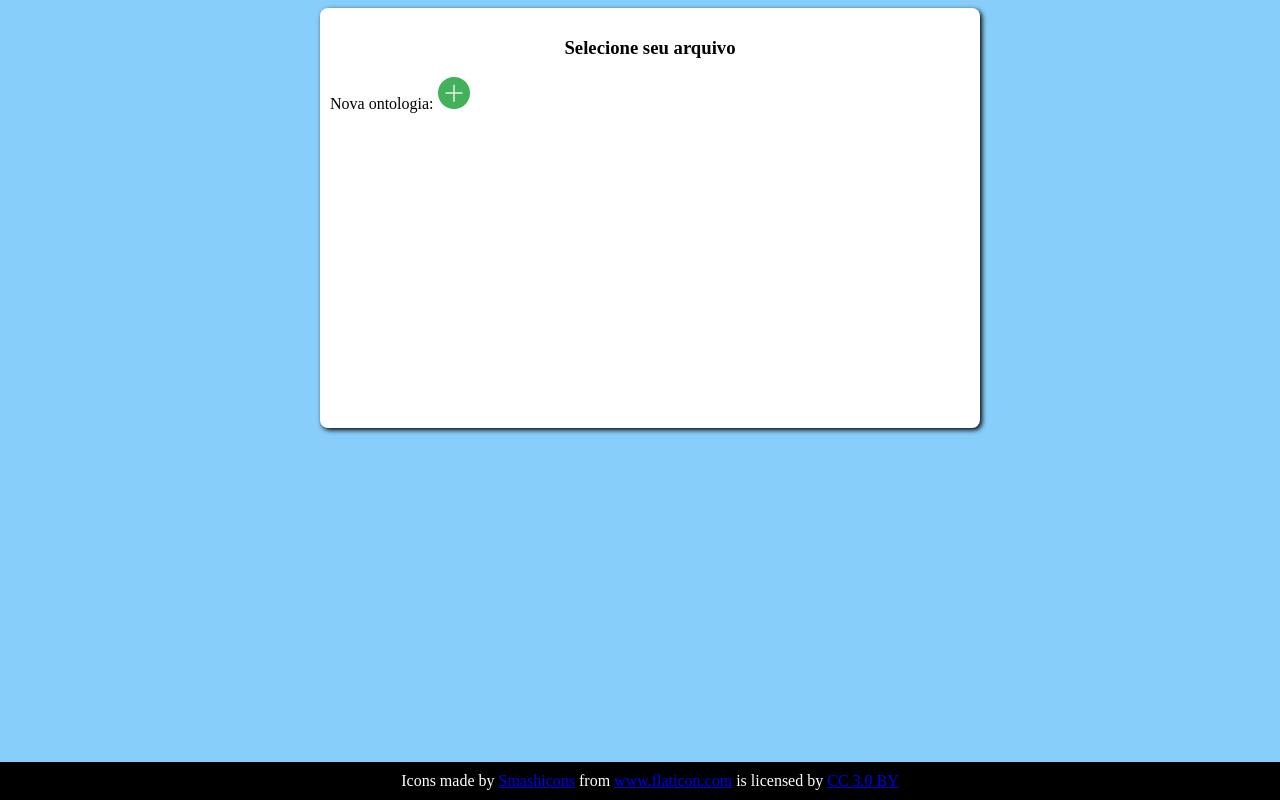
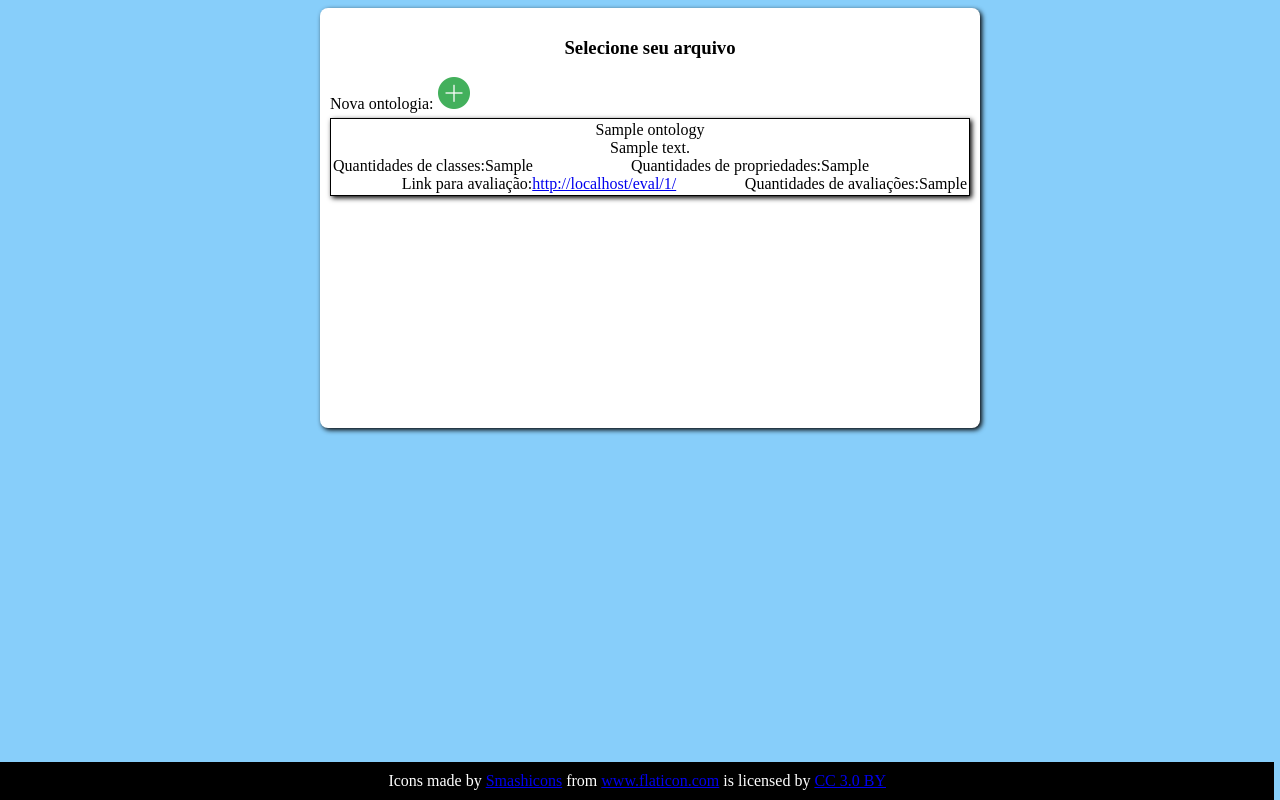
Before and after one commit to CaioViktor/ontoval, a Flask app: page / in a window 1280 px wide. Run offline with Flask 2, Linux system fonts and the light colour scheme; a database or web service that is not in the repository returns one stand-in record (values such as "Sample title").

Commit message:
colhendo avaliação

```diff
--- a/server.py
+++ b/server.py
@@ -2,20 +2,29 @@ import os
 from flask import Flask,render_template,request, redirect, url_for
 import ontology as ont
 import pymongo
+import json
+from ast import literal_eval
+
 
 
 NAME_DB = "ontoval"
 CONFIG_COLL = "config"
 ONTO_COLL = "ontologies"
+EVAL_COLL = "evaluations"
 
 
 mongo = pymongo.MongoClient("mongodb://localhost:27017/")
 
 
 db = mongo[NAME_DB]
+
 onto_coll = db[ONTO_COLL]
 onto_coll.insert_one({'id':'-1'})
 onto_coll.delete_one({'id':'-1'})
+
+eval_coll = db[EVAL_COLL]
+eval_coll.insert_one({'id':'-1'})
+eval_coll.delete_one({'id':'-1'})
 
 config_coll = db[CONFIG_COLL]
 
@@ -24,11 +33,12 @@ if config_coll.find_one() is None:
 
 app = Flask(__name__)
 app.config['UPLOAD_FOLDER'] = "static/ontologies"
+app.config['JSON_FOLDER'] = "static/js"
 
 @app.route("/")
 def index():
 	ontologies = []
-	cur = onto_coll.find()
+	cur = onto_coll.find({},{"evaluations":0,"classes": 0,"properties": 0})
 	for ontology in cur:
 		ontologies.append(ontology)
 	return render_template("index.html",ontologies=ontologies)
@@ -41,13 +51,13 @@ def new():
 @app.route("/newConfirm",methods=['POST'])
 def newConfirm():
 	id_ontology = (config_coll.find_one())['id_ontology']
-	ontologia = {"id":id_ontology,"name":request.form['nome'],"descrition":request.form['descricao'],"file":"","image":"","qtd_classes":0,"qtd_properties":0,"qtd_evaluations":0,"classes":{},"properties":{},"evaluations":{}}
+	ontologia = {"id":id_ontology,"name":request.form['nome'],"description":request.form['descricao'],"file":"","image":"","qtd_classes":0,"qtd_properties":0,"qtd_evaluations":0,"classes":{},"properties":{}}
 
 	ontologia_file = request.files['ontologia']
 	ext_ontologia = ontologia_file.filename.split(".")[1]
 	ontologia_file_name = str(id_ontology)+"."+ext_ontologia
 	ontologia_file_path = os.path.join(app.config['UPLOAD_FOLDER'],ontologia_file_name)
-	ontologia_file.save(os.path.join(ontologia_file_path))
+	ontologia_file.save(ontologia_file_path)
 	ontologia["file"] = ontologia_file_path
 
 	if "foto" in request.files:
@@ -75,5 +85,189 @@ def newConfirm():
 
 	return redirect(url_for("index"))
 
+@app.route("/eval/<ontology_id>/")
+def eval_user(ontology_id):
+	ontology_id = int(ontology_id)
+	ontologia = onto_coll.find_one({'id':ontology_id},{'id':1,'name':1,'description':1})
+	#eval_coll.insert_one(evaluation)
+
+	return render_template("eval_user.html",ontology = ontologia)
+
+@app.route("/eval/<ontology_id>/confirm",methods=['POST'])
+def eval_user_confirm(ontology_id):
+	ontology_id = int(ontology_id)
+	evaluations = eval_coll.find({'ontology_id':ontology_id}).count()
+	eval_id = int(evaluations) + 1
+	evaluation = {'eval_id':eval_id,'ontology_id':ontology_id,'name':request.form['nameE'],'age':int(request.form['age']),'expert_domain':int(request.form['expert_domain']),'expert_ontology':int(request.form['expert_ontology']),'classes':[],'properties':[],'general':[],'completed':False}
+
+
+
+	#print(evaluation)
+	eval_coll.insert_one(evaluation)
+
+	return redirect(url_for("eval",ontology_id=ontology_id,user=eval_id))
+
+
+@app.route("/eval/<ontology_id>/<user>/")
+def eval(ontology_id,user):
+	ontology_id = int(ontology_id)
+	ontologia = onto_coll.find_one({'id':ontology_id})
+
+	#print(ontologia['properties'])
+
+	user = int(user)
+	avaliacao = eval_coll.find_one({'eval_id': user,'ontology_id':ontology_id})
+
+	if avaliacao['completed'] :
+		return redirect(url_for("done"))
+
+	status = 0 #falta avaliar classes
+	indice = len(avaliacao['classes'])
+	termo = {}
+
+	if len(avaliacao['classes']) == ontologia['qtd_classes']:
+		if len(avaliacao['properties']) == ontologia['qtd_properties']:
+			if len(avaliacao['general']) == 1:
+				status = 1 #concluido
+				return redirect(url_for("done"))
+			else:
+				status = 2 #falta avaliacao geral
+				indice = 0
+		else:
+			status = 3 #falta avaliar propriedades
+			indice = len(avaliacao['properties'])
+			termo = ontologia['properties'][list(ontologia['properties'])[indice]]
+	else:
+		termo = ontologia['classes'][list(ontologia['classes'])[indice]]
+
+	indices = {'classes':[len(avaliacao['classes']),ontologia['qtd_classes']],'properties':[len(avaliacao['properties']),ontologia['qtd_properties']],'general':[len(avaliacao['general']),1]}
+
+	questoes = json.load(open(os.path.join(app.config['JSON_FOLDER'],"questions.json"), encoding='utf-8'))
+	return render_template("eval.html",status=status,ontologia=ontologia,questions=questoes,termo=termo,indices=indices,user=user)
+
+@app.route("/eval/<ontology_id>/<user>/confirm",methods=['POST'])
+def eval_confirm(ontology_id,user):
+	ontology_id = int(ontology_id)
+	user = int(user)
+	#print("1")
+	termo = literal_eval(request.form['termo'])
+	#print("1.5")
+	status = int(request.form['status'])
+	#print("2")
+	avaliacao = eval_coll.find_one({'eval_id': user,'ontology_id':ontology_id})
+	#print("3")
+	evaluation_termo = {'score':0,'observation':request.form['observation']}
+
+	score_total = 0;
+	score_reached = 0;
+
+	if status == 0: #Classe
+		#print("3.1")
+		evaluation_termo['id'] = termo['id']
+		evaluation_termo['c1'] = int(request.form['c1'])
+		evaluation_termo['c2'] = int(request.form['c2'])
+		evaluation_termo['c3'] = int(request.form['c3'])
+		evaluation_termo['score_parents'] = 0
+		evaluation_termo['score_dataProperties'] = 0
+		evaluation_termo['score_objectProperties'] = 0
+
+		score_total = 3
+		score_reached = evaluation_termo['c1'] + evaluation_termo['c2'] + evaluation_termo['c3']
+
+		evaluation_termo['parents'] = []
+		for parent in termo['mae']:
+			evaluation_termo['parents'].append([parent,int(request.form['m'+parent])])
+			score_total = score_total + 1
+			score_reached = score_reached + int(request.form['m'+parent])
+			evaluation_termo['score_parents'] = evaluation_termo['score_parents'] + 1/len(termo['mae'])
+
+		evaluation_termo['dataTypeProperties'] = []
+		for dp in termo['dataTypeProperties']:
+			evaluation_termo['dataTypeProperties'].append([dp,int(request.form['a'+dp])])
+			score_total = score_total + 1
+			score_reached = score_reached + int(request.form['a'+dp])
+			evaluation_termo['score_dataProperties'] = evaluation_termo['score_dataProperties'] + 1/len(termo['dataTypeProperties'])
+
+		evaluation_termo['objectProperties'] = []
+		for op in termo['objectProperties']:
+			evaluation_termo['objectProperties'].append([op,int(request.form['r'+op])])
+			score_total = score_total + 1
+			score_reached = score_reached + int(request.form['r'+op])
+			evaluation_termo['score_objectProperties'] = evaluation_termo['score_objectProperties'] + 1/len(termo['objectProperties'])
+
+		evaluation_termo['score'] = score_reached/score_total
+
+		avaliacao['classes'].append(evaluation_termo)
+	elif status == 3: #Propriedade
+		#print("3.2")
+
+		evaluation_termo['id'] = termo['id']
+		evaluation_termo['p1'] = int(request.form['p1'])
+		evaluation_termo['p2'] = int(request.form['p2'])
+		evaluation_termo['p3'] = int(request.form['p3'])
+		evaluation_termo['p5'] = int(request.form['p5'])
+		evaluation_termo['score_parents'] = 0
+		evaluation_termo['score_range'] = 0
+
+		score_total = 4
+		score_reached = evaluation_termo['p1'] + evaluation_termo['p2'] + evaluation_termo['p3'] + evaluation_termo['p5']
+		#print("3.2.1")
+		evaluation_termo['parents'] = []
+		for parent in termo['mae']:
+			evaluation_termo['parents'].append([parent,int(request.form['m'+parent])])
+			score_total = score_total + 1
+			score_reached = score_reached + int(request.form['m'+parent])
+			evaluation_termo['score_parents'] = evaluation_termo['score_parents'] + 1/len(termo['mae'])
+		#print("3.2.2")
+		evaluation_termo['range'] = []
+		for dp in termo['range']:
+			nameC = 'r'+dp
+			#print("3.2.2.1")
+			if termo['type'] == 'owl:DatatypeProperty':
+				#print("Entrou")
+				nameC= 'r'+ dp.replace(".","").replace("/","").replace(":","").replace("#","")
+			#print("3.2.2.2")
+			#print(nameC)
+			evaluation_termo['range'].append([dp,int(request.form[nameC])])
+			#print("3.2.2.3")
+			score_total = score_total + 1
+			score_reached = score_reached + int(request.form[nameC])
+			#print("3.2.2.4")
+			evaluation_termo['score_range'] = evaluation_termo['score_range'] + 1/len(termo['range'])
+
+
+		#print("3.2.3")
+		evaluation_termo['score'] = score_reached/score_total
+		print(avaliacao)
+		avaliacao['properties'].append(evaluation_termo)
+		#return render_template("print.html",mensagem=avaliacao)
+
+
+	elif status == 2: #Geral
+		print("3.3")
+		evaluation_termo['g1'] = int(request.form['g1'])
+		evaluation_termo['g2'] = int(request.form['g2'])
+		evaluation_termo['g3'] = int(request.form['g3'])
+		evaluation_termo['g4'] = int(request.form['g4'])
+		evaluation_termo['g5'] = int(request.form['g5'])
+		evaluation_termo['g6'] = int(request.form['g6'])
+		evaluation_termo['score']= (evaluation_termo['g1'] + evaluation_termo['g2'] + evaluation_termo['g3'] + evaluation_termo['g4'] + evaluation_termo['g5'] + evaluation_termo['g6'])/6
+
+		avaliacao['general'].append(evaluation_termo)
+		avaliacao['completed'] = True
+
+		eval_coll.replace_one({'eval_id': user,'ontology_id':ontology_id},avaliacao)
+		ontologia = onto_coll.find_one({'id':ontology_id},{'qtd_evaluations':1})
+		qtd = ontologia['qtd_evaluations'] +1
+		onto_coll.update_one({'id':ontology_id},{'$set':{'qtd_evaluations':qtd}})
+
+		return redirect(url_for("done"))
+	#print("4")
+	eval_coll.replace_one({'eval_id': user,'ontology_id':ontology_id},avaliacao)
+	return redirect(url_for("eval",ontology_id=ontology_id,user=user))
+	#return render_template("print.html",mensagem=avaliacao)
+@app.route("/done")
+def done():
+	return render_template("done.html")
 if __name__ == "__main__":
 	app.run(host='0.0.0.0')
--- a/static/css/style.css
+++ b/static/css/style.css
@@ -1,5 +1,6 @@
 body{
 	background-color: #87CEFA;
+	font-family: "Bookman";
 }
 .content{
 	background-color: white;
@@ -12,8 +13,7 @@ body{
 	position: absolute;
 	left:25%;
 	min-height: 50%;
-	min-width:50%;
-	max-width:50%;
+	width:50%;
 }
 #listaDiv{
 	position: absolute;
@@ -52,10 +52,50 @@ footer{
 	position: absolute;
 	bottom: 0%;
 	left: 0%;
-	width: 100%;
+	width: 98%;
 	padding: 10px 10px 10px 10px ;
 }
 #aviso{
 	color: red;
 	font-size: 10px;
 }
+.listOntologias{
+	border:1px solid #000000;
+	-moz-box-shadow:2px 2px 5px #000000;
+	-webkit-box-shadow:2px 2px 5px #000000;
+	margin-top: 5px;
+	padding: 2px 2px 2px 2px;
+}
+.Rleft{
+	float: left;
+}
+.Rcenter{
+	float:  center;
+}
+.Rright{
+	float:  right;
+}
+.side{
+	position: fixed;
+	top:0%;
+	height: 100%;
+	width: 20%;
+
+	background-color: white;
+	-moz-border-radius: 8px 8px 8px 8px;
+	-webkit-border-radius: 8px 8px 8px 8px;
+	padding: 10px 10px 10px 10px;
+	box-shadow:2px 2px 5px #000000;
+	-moz-box-shadow:2px 2px 5px #000000;
+	-webkit-box-shadow:2px 2px 5px #000000;
+}
+#indice{
+	left: 0%;
+}
+#info{
+	right: 0%;
+}
+#info div{
+	height: 50%;
+	width:10%;
+}
--- a/templates/index.html
+++ b/templates/index.html
@@ -9,6 +9,21 @@
 		<div class = "content">
 			<center><h3>Selecione seu arquivo</h3></center>
 			<div id="divNovaOnto">Nova ontologia: <a href="{{url_for('new')}}"><img id="plus" src="{{url_for('static',filename='img/plus.png')}}"></a></div>
+			{% if ontologies|length > 0 %}
+				{% for ontologia in ontologies %}
+					<div id="{{ontologia['id']}}" class="listOntologias">
+						<center>
+							{{ontologia.name}}<br/>
+							{{ontologia.description}}<br/>
+							<span class="Rleft">Quantidades de classes:{{ontologia.qtd_classes}}</span><span class="Rcenter">Quantidades de propriedades:{{ontologia.qtd_properties}}</span><span class="Rright">Quantidades de avaliações:{{ontologia.qtd_evaluations}}</span><br>
+							<span>Link para avaliação:</span><a href="{{url_for('eval_user',ontology_id=ontologia.id)}}">{{url_for('eval_user',ontology_id=ontologia.id,_external=True)}}</a>
+						</center>
+
+					</div>
+				{%endfor%}
+			{% else %}
+				Nenuma ontologia cadastrada
+			{% endif %}
 		</div>
 	</body>
 
```
Also changed, not shown: ontology.py (+7 -5 lines), static/js/questions.json (added, +20 -0 lines), templates/done.html (added, +13 -0 lines), templates/eval.html (added, +152 -0 lines), templates/eval_user.html (added, +40 -0 lines), templates/print.html (added, +12 -0 lines), static/ontologies/2.png (deleted), 4 other files.
